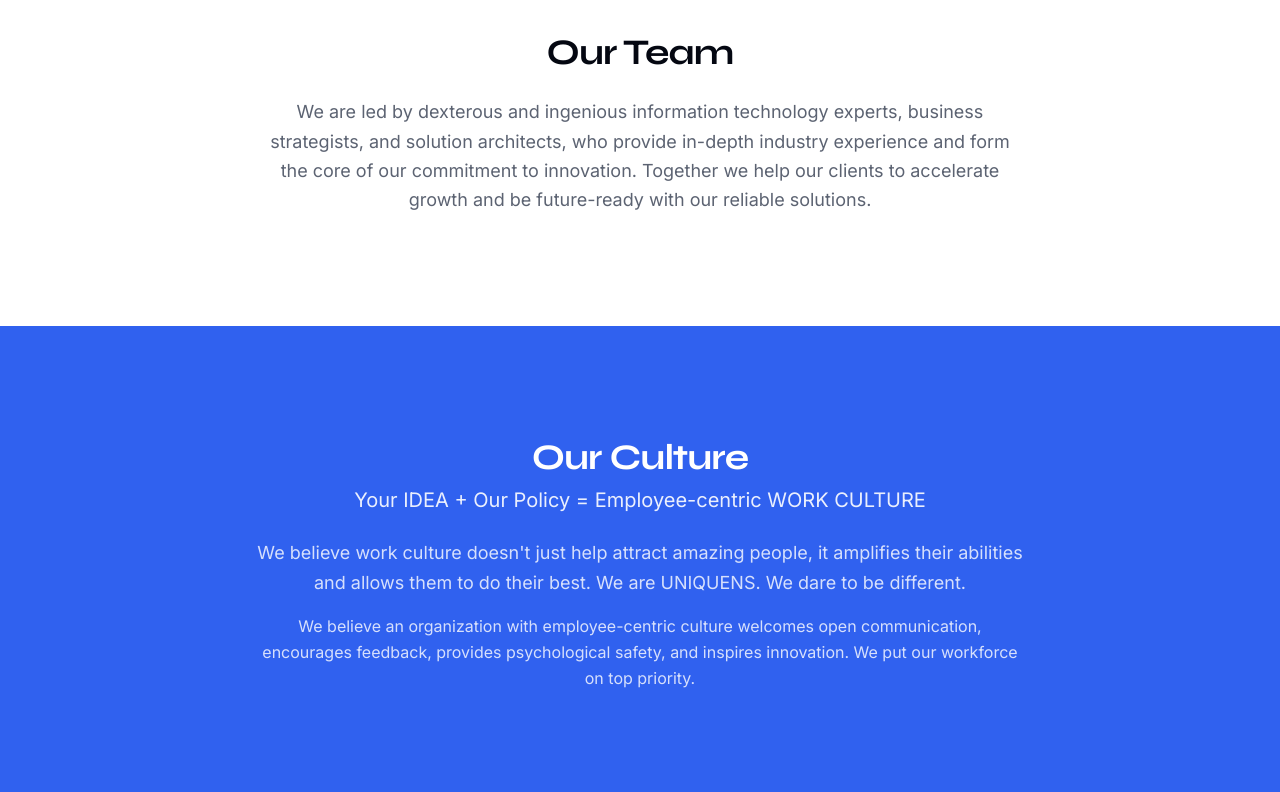
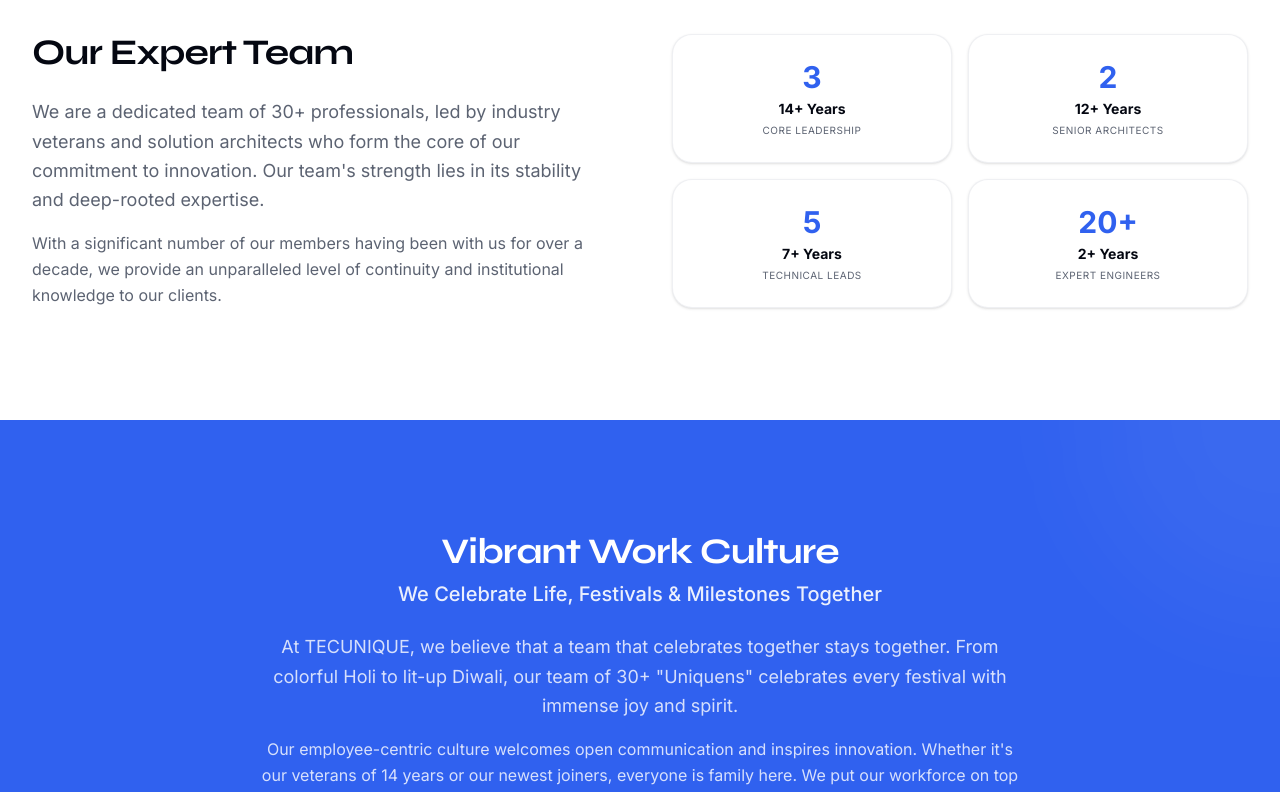
Before and after one commit to rupeshyadav-tecunique/v0-tecunique-website-revamp, a Next.js app: page /about in a window 1280 px wide. Shown: the part 2480-3272 px from the top of the page. Built offline with nearby package versions, Linux system fonts and the light colour scheme.

Commit message:
feat: Add mail to send contact details (Using Resend)

```diff
--- a/app/about/page.tsx
+++ b/app/about/page.tsx
@@ -139,32 +139,52 @@
       {/* Team Section */}
       <section className="py-20 lg:py-28">
         <div className="mx-auto max-w-7xl px-6 lg:px-8">
-          <div className="mx-auto max-w-3xl text-center">
-            <h2 className="text-3xl font-bold tracking-tight text-foreground sm:text-4xl text-balance">
-              Our Team
-            </h2>
-            <p className="mt-6 text-lg text-muted-foreground leading-relaxed">
-              We are led by dexterous and ingenious information technology experts, business strategists, and solution architects, who provide in-depth industry experience and form the core of our commitment to innovation. Together we help our clients to accelerate growth and be future-ready with our reliable solutions.
-            </p>
+          <div className="grid grid-cols-1 gap-12 lg:grid-cols-2 lg:gap-16 items-center">
+            <div>
+              <h2 className="text-3xl font-bold tracking-tight text-foreground sm:text-4xl text-balance">
+                Our Expert Team
+              </h2>
+              <p className="mt-6 text-lg text-muted-foreground leading-relaxed">
+                We are a dedicated team of 30+ professionals, led by industry veterans and solution architects who form the core of our commitment to innovation. Our team's strength lies in its stability and deep-rooted expertise.
+              </p>
+              <p className="mt-4 text-muted-foreground leading-relaxed">
+                With a significant number of our members having been with us for over a decade, we provide an unparalleled level of continuity and institutional knowledge to our clients.
+              </p>
+            </div>
+            <div className="grid grid-cols-2 gap-4">
+              {[
+                { count: "3", label: "14+ Years", sub: "Core Leadership" },
+                { count: "2", label: "12+ Years", sub: "Senior Architects" },
+                { count: "5", label: "7+ Years", sub: "Technical Leads" },
+                { count: "20+", label: "2+ Years", sub: "Expert Engineers" },
+              ].map((group) => (
+                <div key={group.label} className="rounded-2xl border border-border/50 bg-card p-6 text-center shadow-sm">
+                  <p className="text-3xl font-bold text-primary">{group.count}</p>
+                  <p className="text-sm font-bold text-foreground mt-1">{group.label}</p>
+                  <p className="text-[10px] uppercase tracking-wider text-muted-foreground mt-1">{group.sub}</p>
+                </div>
+              ))}
+            </div>
           </div>
         </div>
       </section>
 
       {/* Culture Section */}
-      <section className="bg-primary py-20 lg:py-28">
-        <div className="mx-auto max-w-7xl px-6 lg:px-8">
+      <section className="bg-primary py-20 lg:py-28 overflow-hidden relative">
+        <div className="absolute top-0 right-0 -translate-y-1/2 translate-x-1/2 w-96 h-96 bg-white/5 rounded-full blur-3xl" />
+        <div className="mx-auto max-w-7xl px-6 lg:px-8 relative z-10">
           <div className="mx-auto max-w-3xl text-center">
             <h2 className="text-3xl font-bold tracking-tight text-primary-foreground sm:text-4xl text-balance">
-              Our Culture
+              Vibrant Work Culture
             </h2>
-            <p className="mt-2 text-xl text-primary-foreground/90">
-              Your IDEA + Our Policy = Employee-centric WORK CULTURE
+            <p className="mt-2 text-xl text-primary-foreground/90 font-medium">
+              We Celebrate Life, Festivals & Milestones Together
             </p>
             <p className="mt-6 text-lg text-primary-foreground/80 leading-relaxed">
-              We believe work culture doesn&apos;t just help attract amazing people, it amplifies their abilities and allows them to do their best. We are UNIQUENS. We dare to be different.
+              At TECUNIQUE, we believe that a team that celebrates together stays together. From colorful Holi to lit-up Diwali, our team of 30+ "Uniquens" celebrates every festival with immense joy and spirit.
             </p>
             <p className="mt-4 text-primary-foreground/80 leading-relaxed">
-              We believe an organization with employee-centric culture welcomes open communication, encourages feedback, provides psychological safety, and inspires innovation. We put our workforce on top priority.
+              Our employee-centric culture welcomes open communication and inspires innovation. Whether it's our veterans of 14 years or our newest joiners, everyone is family here. We put our workforce on top priority, ensuring a workplace that is both productive and emotionally fulfilling.
             </p>
           </div>
         </div>
--- /dev/null
+++ b/app/api/send/route.ts
@@ -0,0 +1,34 @@
+import { Resend } from 'resend';
+import { NextResponse } from 'next/server';
+
+const resend = new Resend(process.env.RESEND_API_KEY);
+
+export async function POST(req: Request) {
+  try {
+    const { firstName, lastName, email, company, service, message } = await req.json();
+    const receivers = (process.env.CONTACT_RECEIVER_EMAILS || 'rupesh.yadav@tecunique.com').split(',');
+
+    const { data, error } = await resend.emails.send({
+      from: 'Contact Form <onboarding@resend.dev>',
+      to: receivers,
+      subject: `New Inquiry from ${firstName} ${lastName}`,
+      html: `
+        <h3>New Contact Form Submission</h3>
+        <p><strong>Name:</strong> ${firstName} ${lastName}</p>
+        <p><strong>Email:</strong> ${email}</p>
+        <p><strong>Company:</strong> ${company || 'N/A'}</p>
+        <p><strong>Service:</strong> ${service || 'Not specified'}</p>
+        <p><strong>Message:</strong></p>
+        <p>${message}</p>
+      `
+    });
+
+    if (error) {
+      return NextResponse.json({ error }, { status: 500 });
+    }
+
+    return NextResponse.json(data);
+  } catch (error) {
+    return NextResponse.json({ error: (error as Error).message }, { status: 500 });
+  }
+}
--- a/components/contact/contact-form.tsx
+++ b/components/contact/contact-form.tsx
@@ -26,11 +26,37 @@
     e.preventDefault()
     setIsSubmitting(true)
 
-    // Simulate form submission
-    await new Promise((resolve) => setTimeout(resolve, 1000))
+    const formData = new FormData(e.currentTarget)
+    const data = {
+      firstName: formData.get("firstName"),
+      lastName: formData.get("lastName"),
+      email: formData.get("email"),
+      company: formData.get("company"),
+      service: formData.get("service"),
+      message: formData.get("message"),
+    }
 
-    setIsSubmitting(false)
-    setIsSubmitted(true)
+    try {
+      const response = await fetch("/api/send", {
+        method: "POST",
+        headers: {
+          "Content-Type": "application/json",
+        },
+        body: JSON.stringify(data),
+      })
+
+      if (response.ok) {
+        setIsSubmitted(true)
+        import("sonner").then(({ toast }) => toast.success("Message sent successfully!"))
+      } else {
+        const errorData = await response.json()
+        import("sonner").then(({ toast }) => toast.error(errorData.error || "Failed to send message."))
+      }
+    } catch (error) {
+      import("sonner").then(({ toast }) => toast.error("An unexpected error occurred."))
+    } finally {
+      setIsSubmitting(false)
+    }
   }
 
   if (isSubmitted) {
--- a/package.json
+++ b/package.json
@@ -11,7 +11,6 @@
   },
   "dependencies": {
     "@hookform/resolvers": "^3.9.1",
-    "@vercel/analytics": "1.6.1",
     "@radix-ui/react-accordion": "1.2.12",
     "@radix-ui/react-alert-dialog": "1.1.15",
     "@radix-ui/react-aspect-ratio": "1.1.8",
@@ -39,6 +38,7 @@
     "@radix-ui/react-toggle": "1.1.10",
     "@radix-ui/react-toggle-group": "1.1.11",
     "@radix-ui/react-tooltip": "1.2.8",
+    "@vercel/analytics": "1.6.1",
     "autoprefixer": "^10.4.20",
     "class-variance-authority": "^0.7.1",
     "clsx": "^2.1.1",
@@ -55,6 +55,7 @@
     "react-hook-form": "^7.54.1",
     "react-resizable-panels": "^2.1.7",
     "recharts": "2.15.0",
+    "resend": "^6.12.2",
     "sonner": "^1.7.1",
     "tailwind-merge": "^3.3.1",
     "vaul": "^1.1.2",
```
Also changed, not shown: 1 other file (tests, documents, lock files or other folders).
